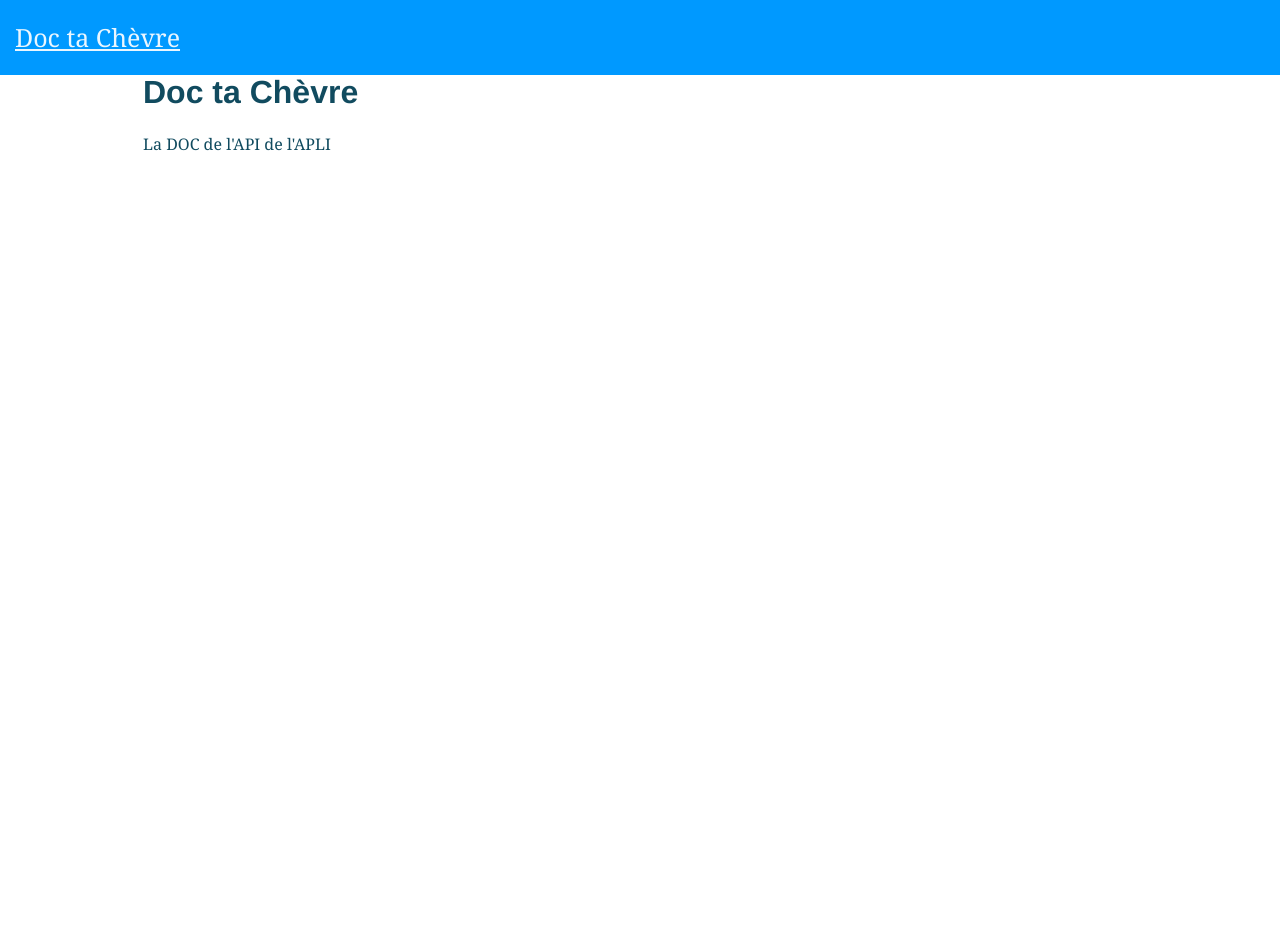
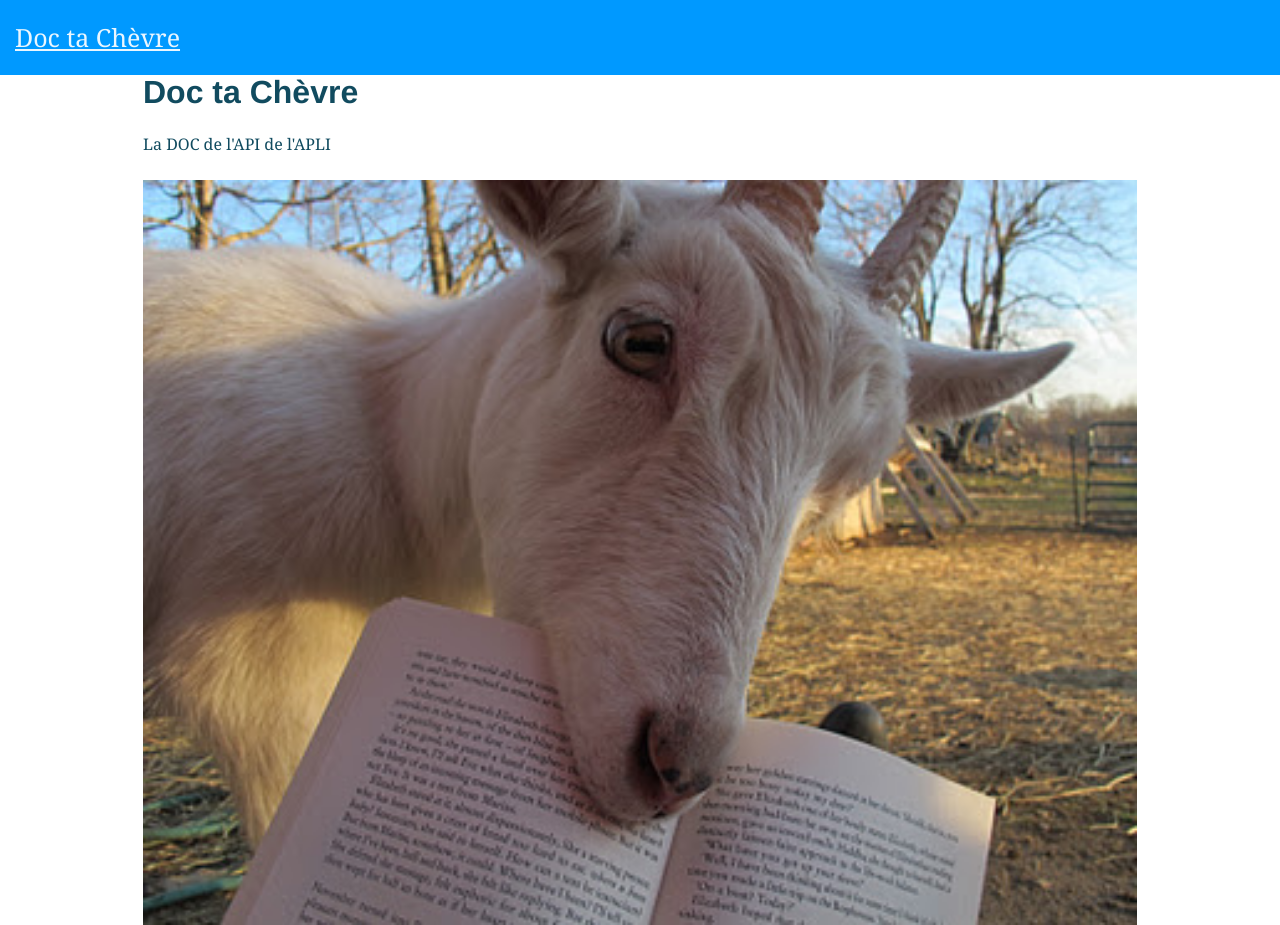
Before and after one commit to MathieuBouvet/doc-ta-chevre, a Gatsby site: page / in a window 1280 px wide. Before the commit the page ends 800 px from the top, so only its background shows below. Built offline with nearby package versions, Linux system fonts and the light colour scheme; Gatsby itself is replaced by a stand-in of ours.

Commit message:
Load the goat image in landing page

```diff
--- a/src/pages/index.js
+++ b/src/pages/index.js
@@ -1,9 +1,23 @@
 import React from "react"
 import Layout from "../components/Layout"
+import { graphql } from "gatsby"
+import Image from "gatsby-image"
 
-export default () => (
+export default ({ data }) => (
   <Layout>
     <h1>Doc ta Chèvre</h1>
     <p>La DOC de l'API de l'APLI</p>
+    <Image fluid={data.file.childImageSharp.fluid} />
   </Layout>
 )
+export const query = graphql`
+  query {
+    file(relativePath: { eq: "goat-book.jpg" }) {
+      childImageSharp {
+        fluid(maxWidth: 1024) {
+          ...GatsbyImageSharpFluid
+        }
+      }
+    }
+  }
+`
```
Also changed, not shown: src/images/goat-book.jpg (added).
